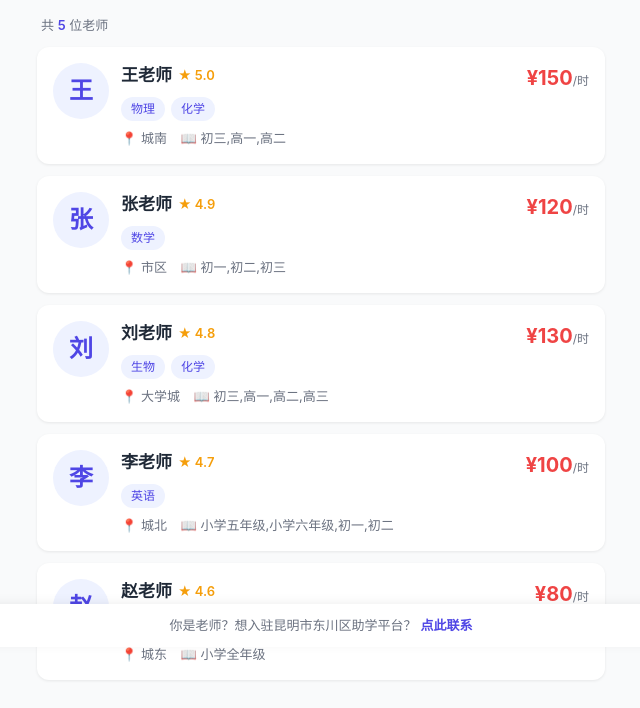
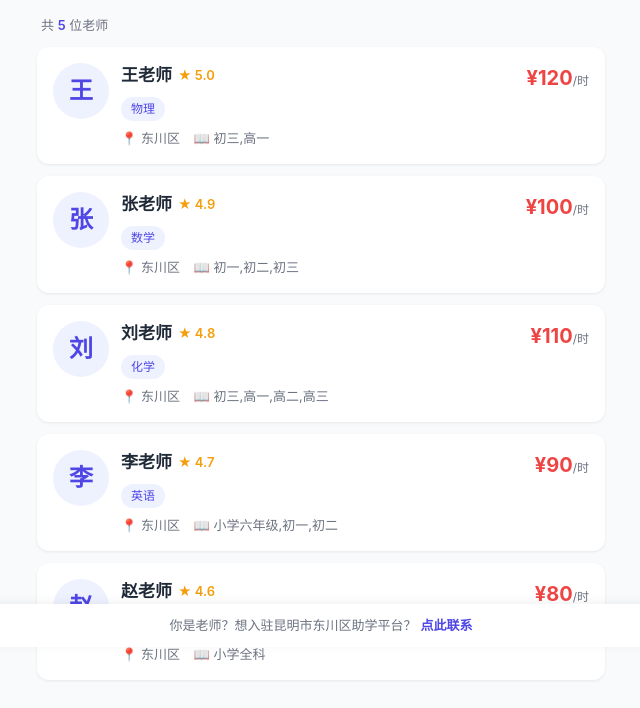
Before and after one commit to Harry-985/dongchuan-tutoring, a Flask app: page / in a window 1280 px wide. Shown: the part 153-861 px from the top of the page, without its empty margins (319-959 px from the left). Run offline with Flask 3, Linux system fonts and the light colour scheme; data comes from the database, SQL or seed files in the repository.

Commit message:
feat: 更新品牌为东川区助学平台，微信联系方式改为A2092006305，预置东川本地老师数据

```diff
--- a/app.py
+++ b/app.py
@@ -154,16 +154,16 @@ def seed():
     if existing['c'] > 0:
         return
     samples = [
-        ('张老师', '数学', '初一,初二,初三', 120, '5年教学经验，曾在某知名培训机构任教',
-         '市区', '138****1234', 'zhang_math', '擅长初中数学提分，针对中考有独家解题方法', 4.9),
-        ('李老师', '英语', '小学五年级,小学六年级,初一,初二', 100, '英语专业八级，3年家教经验',
-         '城北', '139****5678', 'li_english', '发音标准，寓教于乐，孩子喜欢', 4.7),
-        ('王老师', '物理,化学', '初三,高一,高二', 150, '某重点中学退休教师，20年教龄',
-         '城南', '136****9012', 'wang_physics', '高考物理化学双料辅导，押题命中率高', 5.0),
-        ('赵老师', '语文', '小学全年级', 80, '师范大学中文系毕业，2年小学语文教学经验',
-         '城东', '137****3456', 'zhao_chinese', '作文辅导有独到方法，孩子进步明显', 4.6),
-        ('刘老师', '生物,化学', '初三,高一,高二,高三', 130, '药学硕士，可辅导竞赛',
-         '大学城', '135****7890', 'liu_bio', '医药背景，擅长理科综合，可带生物竞赛', 4.8),
+        ('张老师', '数学', '初一,初二,初三', 100, '东川二中数学教师，8年教学经验',
+         '东川区', '138****1234', 'zhang_math', '熟悉昆明中考考点，曾带多名学生考入昆一中', 4.9),
+        ('李老师', '英语', '小学六年级,初一,初二', 90, '英语专业八级，曾在东川一中任教',
+         '东川区', '139****5678', 'li_english', '发音标准，善于激发孩子英语兴趣', 4.7),
+        ('王老师', '物理', '初三,高一', 120, '东川高级中学物理教师',
+         '东川区', '136****9012', 'wang_physics', '讲课通俗易懂，零基础也能听懂', 5.0),
+        ('赵老师', '语文', '小学全科', 80, '师范大学中文系毕业，现居东川区',
+         '东川区', '137****3456', 'zhao_chinese', '作文辅导有独到方法，孩子进步明显', 4.6),
+        ('刘老师', '化学', '初三,高一,高二,高三', 110, '化学硕士，东川区本地人',
+         '东川区', '135****7890', 'liu_chem', '精通初高中化学，可带竞赛辅导', 4.8),
     ]
     for s in samples:
         execute('''INSERT INTO teachers (name, subjects, grades, price_per_hour, experience,
--- a/templates/home.html
+++ b/templates/home.html
@@ -229,7 +229,7 @@
     </div>
 
     <div class="contact-bar">
-        你是老师？想入驻昆明市东川区助学平台？<a href="javascript:void(0)" onclick="alert('请联系管理员微信：xxx')">点此联系</a>
+        你是老师？想入驻昆明市东川区助学平台？<a href="javascript:void(0)" onclick="alert('请联系管理员微信：A2092006305')">点此联系</a>
     </div>
 
     <script>
```
